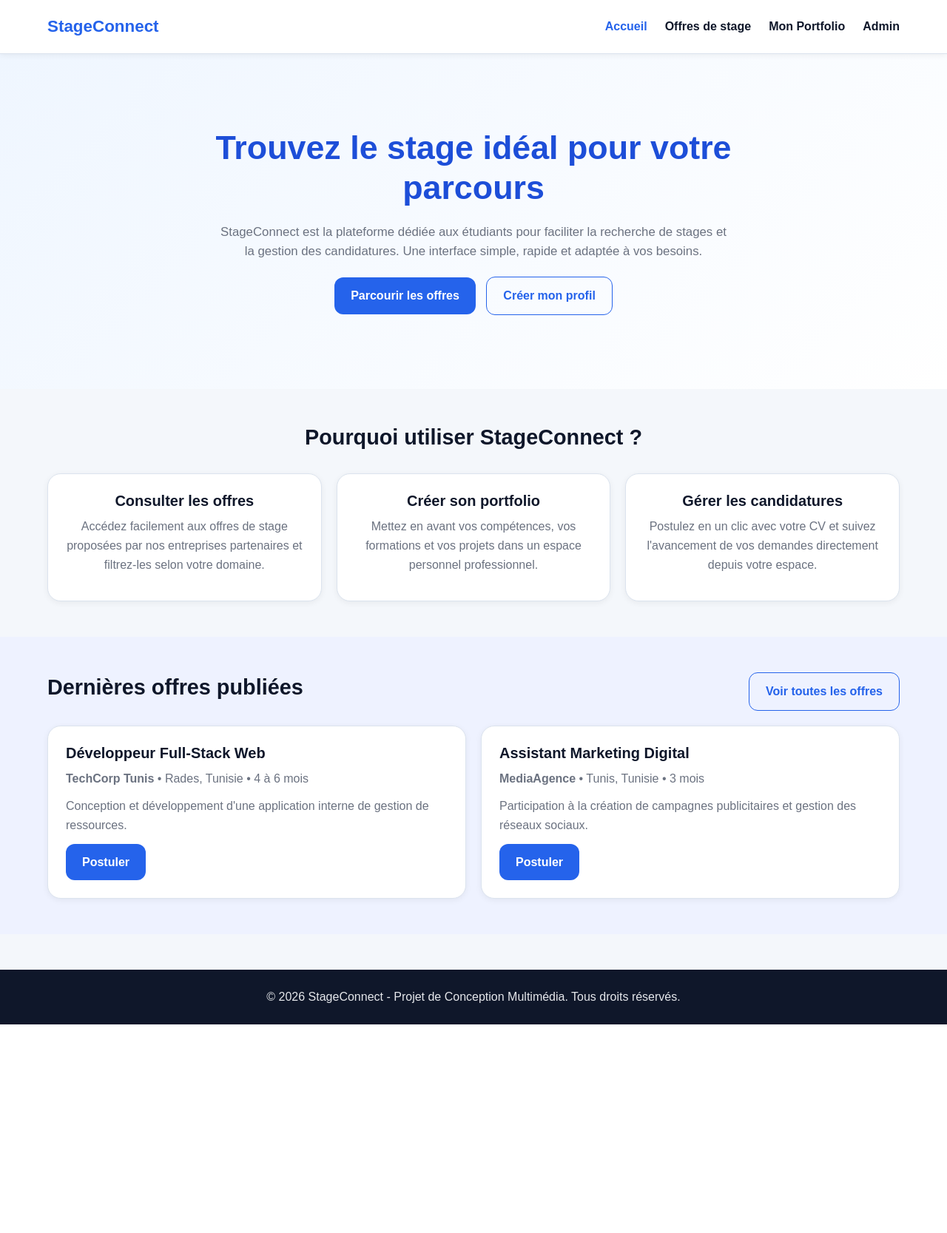
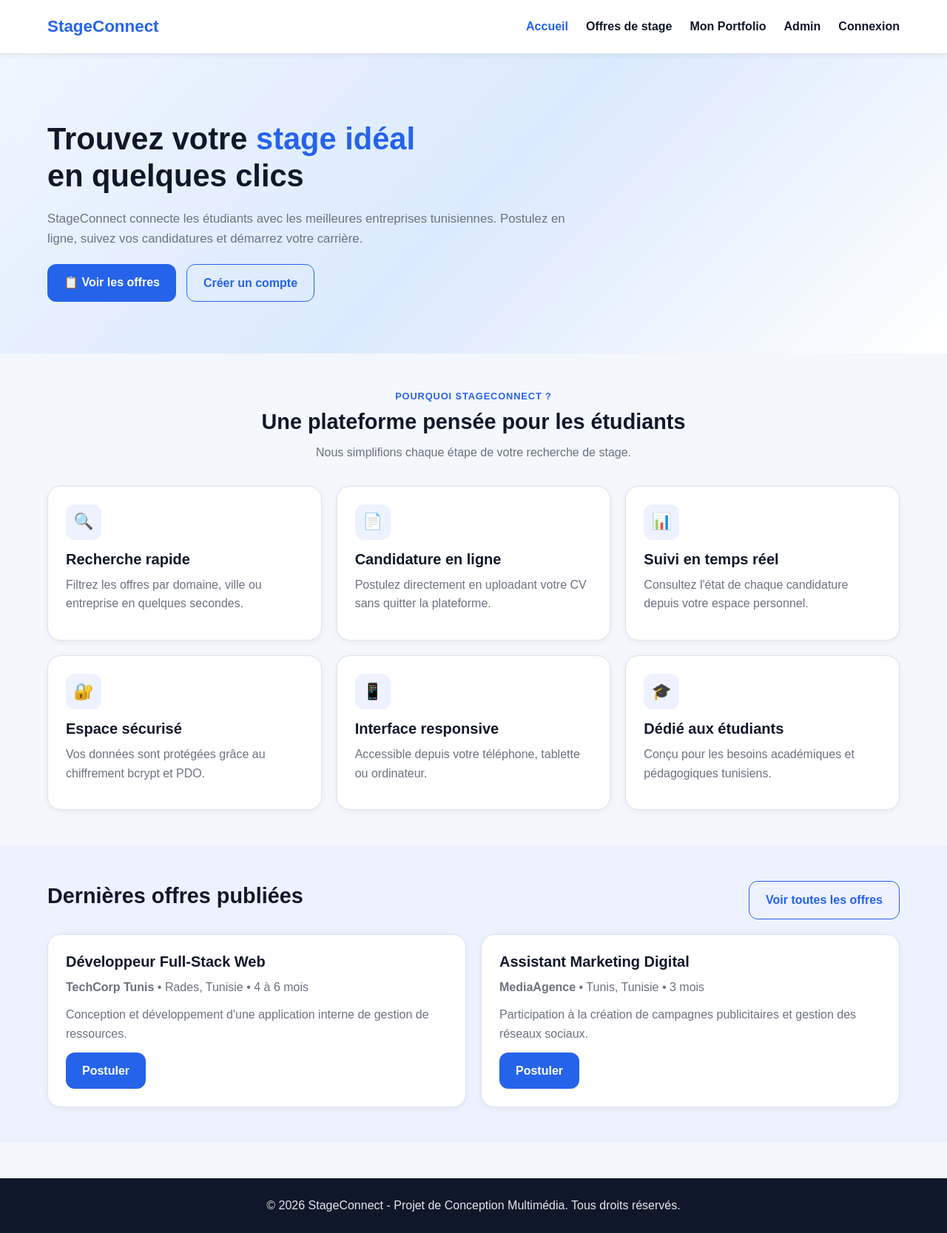
Before and after one commit to jesserabbassi/StageConnect, a PHP site: page /Pages/Accueil.html in a window 1280 px wide. Shown: the whole page at 74% size. Before the commit the page ends 1385 px from the top, so only its background shows below. Run offline with PHP 8.4, Linux system fonts and the light colour scheme.

Commit message:
improving Accueil page add register page(html css and js)  fix login page

```diff
--- a/Pages/Accueil.html
+++ b/Pages/Accueil.html
@@ -8,7 +8,6 @@
     <link rel="stylesheet" href="../Styles/Accueil.css">
 </head>
 <body>
-    <script src="../Js/Accueil.js"></script>
     <header class="site-header">
         <div class="container">
             <div class="navbar flex-between">
@@ -18,45 +17,80 @@
                     <li><a href="OffersPage.html">Offres de stage</a></li>
                     <li><a href="MyPortfolio.html">Mon Portfolio</a></li>
                     <li><a href="Admin-Dashboard.html">Admin</a></li>
+                    <li><a href="login.html">Connexion</a></li>
                 </ul>
             </div>
         </div>
     </header>
 
-    <main>
-        <section class="section hero text-center">
+
+<!-- ═══════════ HERO ═══════════ -->
+<section class="hero">
     <div class="container">
-                <div class="hero-content" style="margin: 0 auto;">
-                    <h1>Trouvez le stage idéal pour votre parcours</h1>
-                    <p>StageConnect est la plateforme dédiée aux étudiants pour faciliter la recherche de stages et la gestion des candidatures. Une interface simple, rapide et adaptée à vos besoins.</p>
-                    <div class="mt-3">
-                        <a href="OffersPage.html" class="btn btn-primary">Parcourir les offres</a>
-                        <a href="MyPortfolio.html" class="btn btn-outline" style="margin-left: 10px;">Créer mon profil</a>
+        <div class="hero-content fade-up">
+        <h1>Trouvez votre <span>stage idéal</span><br>en quelques clics</h1>
+        <p>
+            StageConnect connecte les étudiants avec les meilleures entreprises tunisiennes.
+            Postulez en ligne, suivez vos candidatures et démarrez votre carrière.
+        </p>
+        <div class="hero-btns">
+            <a href="OffersPage.html"     class="btn btn-primary">📋 Voir les offres</a>
+            <a href="register.html" class="btn btn-outline">Créer un compte</a>
         </div>
         </div>
     </div>
 </section>
 
-        <section class="section">
+    <!-- ═══════════ FONCTIONNALITÉS ═══════════ -->
+<section class="features-section">
     <div class="container">
-                <h2 class="text-center mb-4">Pourquoi utiliser StageConnect ?</h2>
+        <div class="text-center mb-4">
+        <p class="section-tag">Pourquoi StageConnect ?</p>
+        <h2>Une plateforme pensée pour les étudiants</h2>
+        <p>Nous simplifions chaque étape de votre recherche de stage.</p>
+        </div>
+
         <div class="grid grid-3">
-                    <div class="card text-center">
-                        <h3 class="card-title">Consulter les offres</h3>
-                        <p class="card-text">Accédez facilement aux offres de stage proposées par nos entreprises partenaires et filtrez-les selon votre domaine.</p>
+
+        <div class="card scroll-reveal">
+            <div class="feat-icon">🔍</div>
+            <h3 class="card-title">Recherche rapide</h3>
+            <p class="card-text">Filtrez les offres par domaine, ville ou entreprise en quelques secondes.</p>
         </div>
-                    <div class="card text-center">
-                        <h3 class="card-title">Créer son portfolio</h3>
-                        <p class="card-text">Mettez en avant vos compétences, vos formations et vos projets dans un espace personnel professionnel.</p>
+
+        <div class="card scroll-reveal delay-1">
+            <div class="feat-icon">📄</div>
+            <h3 class="card-title">Candidature en ligne</h3>
+            <p class="card-text">Postulez directement en uploadant votre CV sans quitter la plateforme.</p>
         </div>
-                    <div class="card text-center">
-                        <h3 class="card-title">Gérer les candidatures</h3>
-                        <p class="card-text">Postulez en un clic avec votre CV et suivez l'avancement de vos demandes directement depuis votre espace.</p>
+
+        <div class="card scroll-reveal delay-2">
+            <div class="feat-icon">📊</div>
+            <h3 class="card-title">Suivi en temps réel</h3>
+            <p class="card-text">Consultez l'état de chaque candidature depuis votre espace personnel.</p>
         </div>
+
+        <div class="card scroll-reveal">
+            <div class="feat-icon">🔐</div>
+            <h3 class="card-title">Espace sécurisé</h3>
+            <p class="card-text">Vos données sont protégées grâce au chiffrement bcrypt et PDO.</p>
+        </div>
+
+        <div class="card scroll-reveal delay-1">
+            <div class="feat-icon">📱</div>
+            <h3 class="card-title">Interface responsive</h3>
+            <p class="card-text">Accessible depuis votre téléphone, tablette ou ordinateur.</p>
+        </div>
+
+        <div class="card scroll-reveal delay-2">
+            <div class="feat-icon">🎓</div>
+            <h3 class="card-title">Dédié aux étudiants</h3>
+            <p class="card-text">Conçu pour les besoins académiques et pédagogiques tunisiens.</p>
+        </div>
+
         </div>
     </div>
 </section>
-
            <section class="section" style="background-color: var(--surface-soft);">
             <div class="container">
                 <div class="flex-between mb-3">
@@ -83,13 +117,12 @@
                 </div>
             </div>
         </section>
-    </main>
-
     <footer class="site-footer">
         <div class="container text-center">
             <p>&copy; 2026 StageConnect - Projet de Conception Multimédia. Tous droits réservés.</p>
         </div>
     </footer>
+    <script src="../Js/Accueil.js"></script>
 
 </body>
 </html>
--- a/Styles/Accueil.css
+++ b/Styles/Accueil.css
@@ -1,13 +1,67 @@
-/* 3. accueil.css */
-/* Styles spécifiques pour la page d'accueil */
-/* La majorité des styles proviennent de shared.css */
+/* =====================================================
+   StageConnect — Page Accueil  (styles spécifiques)
+   Lier APRÈS shared.css
+   ===================================================== */
 
+/* ── Hero amélioré ── */
 .hero {
-    /* Ajustement spécifique au hero de l'accueil si nécessaire */
-    padding: 100px 0;
+  padding: 90px 0 70px;
+  background: linear-gradient(135deg, #eff6ff 0%, #dbeafe 50%, #ffffff 100%);
+}
+.hero h1 {
+  font-size: 2.6rem;
+  color: var(--secondary);
+}
+.hero h1 span {
+  color: var(--primary);
+}
+.hero-btns {
+  display: flex;
+  gap: 14px;
+  flex-wrap: wrap;
+  margin-top: var(--space-md);
 }
 
-.hero-content h1 {
-    font-size: 2.8rem;
-    color: var(--primary-dark);
+
+/* ── Features section ── */
+.features-section {
+  padding: var(--space-xl) 0;
+  background: var(--bg);
 }
+.section-tag {
+  font-size: 0.8rem;
+  font-weight: 700;
+  color: var(--primary);
+  text-transform: uppercase;
+  letter-spacing: 0.07em;
+  margin-bottom: 6px;
+}
+.feat-icon {
+  width: 48px;
+  height: 48px;
+  background: var(--surface-soft);
+  border-radius: var(--radius-md);
+  display: flex;
+  align-items: center;
+  justify-content: center;
+  font-size: 1.35rem;
+  margin-bottom: 14px;
+  transition: background var(--transition);
+}
+.card:hover .feat-icon {
+  background: var(--primary);
+}
+
+/* ── Offres aperçu ── */
+.offres-section {
+  padding: var(--space-xl) 0;
+  background: var(--surface);
+}
+.section-head {
+  display: flex;
+  align-items: flex-end;
+  justify-content: space-between;
+  flex-wrap: wrap;
+  gap: 12px;
+  margin-bottom: var(--space-lg);
+}
--- a/Styles/SharedTemplate.css
+++ b/Styles/SharedTemplate.css
@@ -1,6 +1,5 @@
 /* =========================================================
-   StageConnect - Shared Design System
-   Use this file on every page before page-specific CSS
+   StageConnect - Shared Design System (Clean Version)
    ========================================================= */
 
 /* ---------- 1) CSS Reset ---------- */
@@ -12,9 +11,7 @@
   padding: 0;
 }
 
-html {
-  scroll-behavior: smooth;
-}
+html { scroll-behavior: smooth; }
 
 body {
   font-family: Arial, Helvetica, sans-serif;
@@ -58,65 +55,25 @@ body {
 }
 
 /* ---------- 3) Global Elements ---------- */
-a {
-  text-decoration: none;
-  color: inherit;
-}
-
-ul {
-  list-style: none;
-}
-
-img {
-  max-width: 100%;
-  display: block;
-}
-
-button,
-input,
-select,
-textarea {
-  font: inherit;
-}
+a { text-decoration: none; color: inherit; }
+ul { list-style: none; }
+img { max-width: 100%; display: block; }
+button, input, select, textarea { font: inherit; }
 
 /* ---------- 4) Layout Utilities ---------- */
-.container {
-  width: min(90%, var(--container));
-  margin: 0 auto;
-}
+.container { width: min(90%, var(--container)); margin: 0 auto; }
+.section { padding: var(--space-xl) 0; }
 
-.section {
-  padding: var(--space-xl) 0;
-}
+.grid { display: grid; gap: var(--space-md); }
+.grid-2 { grid-template-columns: repeat(2,1fr); }
+.grid-3 { grid-template-columns: repeat(3,1fr); }
 
-.grid {
-  display: grid;
-  gap: var(--space-md);
-}
+.flex { display: flex; align-items: center; }
+.flex-between { display: flex; align-items: center; justify-content: space-between; }
 
-.grid-2 {
-  grid-template-columns: repeat(2, 1fr);
-}
+.text-center { text-align: center; }
 
-.grid-3 {
-  grid-template-columns: repeat(3, 1fr);
-}
-
-.flex {
-  display: flex;
-  align-items: center;
-}
-
-.flex-between {
-  display: flex;
-  align-items: center;
-  justify-content: space-between;
-}
-
-.text-center {
-  text-align: center;
-}
-
+/* Spacing */
 .mt-1 { margin-top: var(--space-xs); }
 .mt-2 { margin-top: var(--space-sm); }
 .mt-3 { margin-top: var(--space-md); }
@@ -134,20 +91,9 @@ h1, h2, h3, h4 {
   line-height: 1.2;
 }
 
-h1 {
-  font-size: 2.2rem;
-  margin-bottom: var(--space-md);
-}
-
-h2 {
-  font-size: 1.8rem;
-  margin-bottom: var(--space-sm);
-}
-
-h3 {
-  font-size: 1.25rem;
-  margin-bottom: var(--space-xs);
-}
+h1 { font-size: 2.2rem; margin-bottom: var(--space-md); }
+h2 { font-size: 1.8rem; margin-bottom: var(--space-sm); }
+h3 { font-size: 1.25rem; margin-bottom: var(--space-xs); }
 
 p {
   color: var(--text-light);
@@ -164,9 +110,7 @@ p {
   z-index: 1000;
 }
 
-.navbar {
-  min-height: 72px;
-}
+.navbar { min-height: 72px; }
 
 .logo {
   font-size: 1.4rem;
@@ -236,15 +180,8 @@ p {
   color: #fff;
 }
 
-.btn-danger {
-  background: var(--danger);
-  color: #fff;
-}
-
-.btn-success {
-  background: var(--success);
-  color: #fff;
-}
+.btn-danger { background: var(--danger); color: #fff; }
+.btn-success { background: var(--success); color: #fff; }
 
 /* ---------- 9) Cards ---------- */
 .card {
@@ -255,20 +192,9 @@ p {
   box-shadow: var(--shadow-sm);
   transition: transform var(--transition), box-shadow var(--transition);
 }
-
-.card:hover {
-  transform: translateY(-4px);
-  box-shadow: var(--shadow-md);
-}
-
-.card-title {
-  margin-bottom: 10px;
-  color: var(--secondary);
-}
-
-.card-text {
-  color: var(--text-light);
-}
+.card:hover { transform: translateY(-4px); box-shadow: var(--shadow-md); }
+.card-title  { margin-bottom: 10px; color: var(--secondary); }
+.card-text   { color: var(--text-light); }
 
 /* ---------- 10) Forms ---------- */
 .form-box {
@@ -281,9 +207,7 @@ p {
   margin: 0 auto;
 }
 
-.form-group {
-  margin-bottom: 18px;
-}
+.form-group { margin-bottom: 18px; }
 
 .form-label {
   display: block;
@@ -305,7 +229,7 @@ p {
 
 .form-control:focus {
   border-color: var(--primary);
-  box-shadow: 0 0 0 3px rgba(37, 99, 235, 0.12);
+  box-shadow: 0 0 0 3px rgba(37,99,235,.12);
 }
 
 textarea.form-control {
@@ -322,54 +246,31 @@ textarea.form-control {
   box-shadow: var(--shadow-sm);
 }
 
-table {
-  width: 100%;
-  border-collapse: collapse;
-}
+table { width: 100%; border-collapse: collapse; }
 
-thead {
-  background: var(--surface-soft);
-}
+thead { background: var(--surface-soft); }
 
-th,
-td {
+th, td {
   padding: 14px 16px;
   text-align: left;
   border-bottom: 1px solid var(--border);
 }
 
-th {
-  color: var(--secondary);
-  font-weight: 700;
-}
+th { color: var(--secondary); font-weight: 700; }
+td { color: var(--text-light); }
 
-td {
-  color: var(--text-light);
-}
-
-/* ---------- 12) Badges / Status ---------- */
+/* ---------- 12) Badges ---------- */
 .badge {
   display: inline-block;
   padding: 6px 12px;
   border-radius: 999px;
-  font-size: 0.9rem;
+  font-size: .9rem;
   font-weight: 600;
 }
 
-.badge-pending {
-  background: #fef3c7;
-  color: #92400e;
-}
-
-.badge-accepted {
-  background: #dcfce7;
-  color: #166534;
-}
-
-.badge-rejected {
-  background: #fee2e2;
-  color: #991b1b;
-}
+.badge-pending { background: #fef3c7; color: #92400e; }
+.badge-accepted { background: #dcfce7; color: #166534; }
+.badge-rejected { background: #fee2e2; color: #991b1b; }
 
 /* ---------- 13) Footer ---------- */
 .site-footer {
@@ -387,23 +288,15 @@ td {
 
 /* ---------- 14) Responsive ---------- */
 @media (max-width: 900px) {
-  .grid-2,
-  .grid-3 {
-    grid-template-columns: 1fr;
-  }
+  .grid-2, .grid-3 { grid-template-columns: 1fr; }
 
   .nav-links {
     gap: 14px;
     flex-wrap: wrap;
   }
 
-  h1 {
-    font-size: 1.9rem;
-  }
-
-  h2 {
-    font-size: 1.5rem;
-  }
+  h1 { font-size: 1.9rem; }
+  h2 { font-size: 1.5rem; }
 }
 
 @media (max-width: 600px) {
@@ -414,9 +307,7 @@ td {
     align-items: flex-start;
   }
 
-  .hero {
-    padding: 56px 0;
-  }
+  .hero { padding: 56px 0; }
 
   .btn {
     width: 100%;
```
Also changed, not shown: Js/Accueil.js (+28 -8 lines), Js/register.js (added, +87 -0 lines), Pages/login.html (+7 -8 lines), Pages/register.html (added, +116 -0 lines), Styles/register.css (added, +80 -0 lines). Lines whose indentation alone changed are shown as unchanged.
